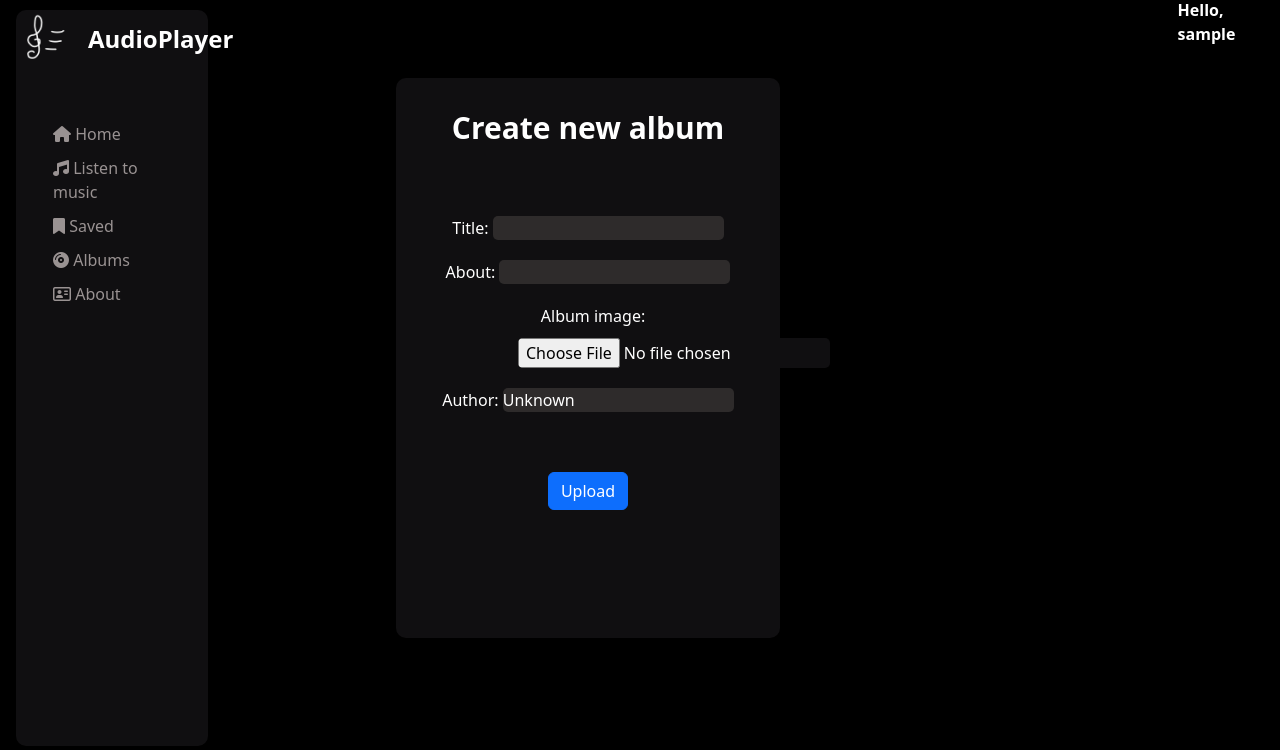
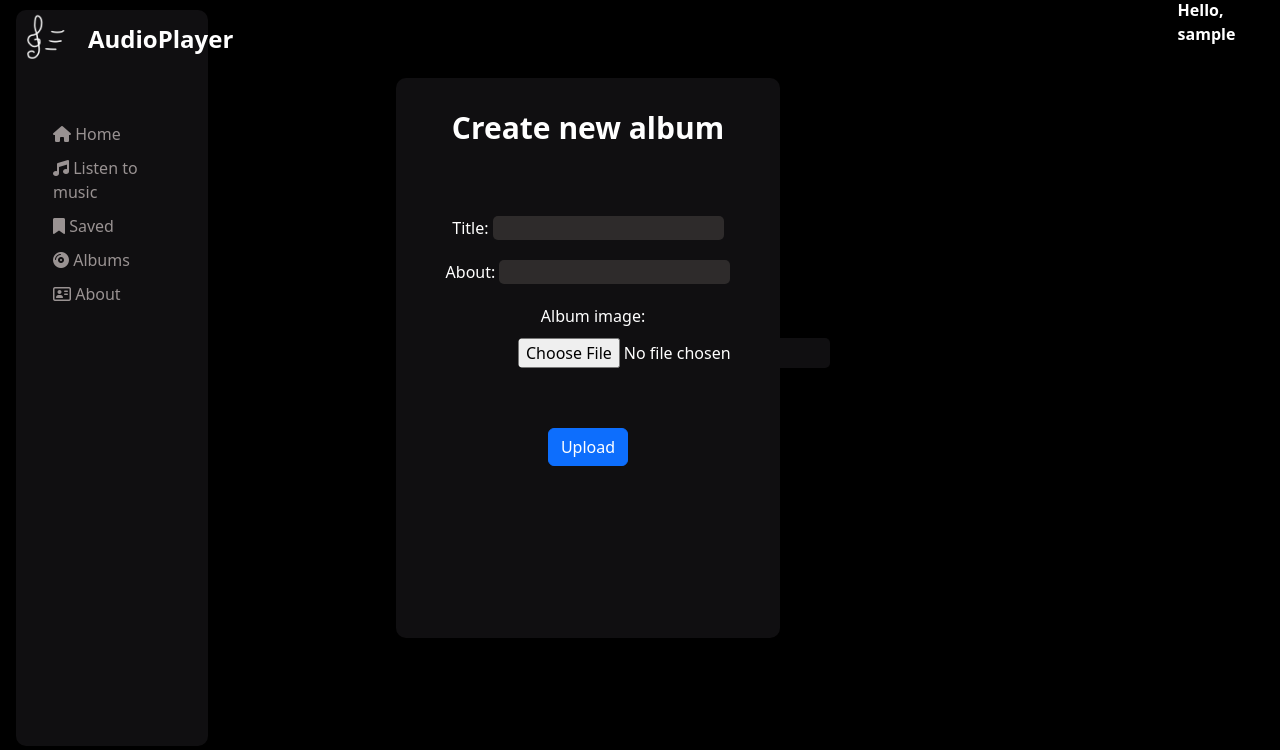
Before and after one commit to Moriarty-Zero/Audioplayer-Site, a Django app: page /album/album_form/ in a window 1280 px wide. Shown: the part 22-772 px from the top of the page. Run offline with Django 5.2, Linux system fonts and the light colour scheme; the visitor is signed in with stand-in values (Sample User, id 1).

Commit message:
Deleted Author from Album form and code optimization

```diff
--- a/albums/forms.py
+++ b/albums/forms.py
@@ -8,5 +8,4 @@ class AlbumForm(forms.ModelForm):
             'title',
             'about',
             'album_image',
-            'author'
         ]
--- a/albums/templates/albums/album_form.html
+++ b/albums/templates/albums/album_form.html
@@ -27,11 +27,6 @@
                     {{ form.album_image }}
                 </div>
 
-                <div>
-                    <label for="id_author">Author:</label>
-                    {{ form.author }}
-                </div>
-
                 <button type="submit" class="btn btn-primary">Upload</button>
 
 
--- a/albums/templates/albums/album_page.html
+++ b/albums/templates/albums/album_page.html
@@ -67,7 +67,6 @@
     {% endif %}
 
     <h2>Name: <br>{{ album.title }}</h2>
-    <h2>Author: <br>{{ album.author }}</h2>
     <h2>Posted by: {{ album.posted_by }}</h2>
     <p>Details: <br>{{ album.about }}</p>
 
--- a/playground/models.py
+++ b/playground/models.py
@@ -30,7 +30,7 @@ class Song(models.Model):
 
     # Song metadata
     tags = models.CharField(max_length=100, choices=Tags.choices, default=Tags.NONE)  # Genre/tag
-    author = models.CharField(max_length=70, default='Unknown')  # Song author
+    author = models.CharField(max_length=15, default='Unknown')  # Song author
     posted_by = models.ForeignKey(User, on_delete=models.CASCADE, related_name='uploaded_songs')  # Uploader
 
     def __str__(self):
--- a/saved/urls.py
+++ b/saved/urls.py
@@ -4,7 +4,7 @@ from django.urls import path
 from . import views
 
 urlpatterns = [
-    #C
+    #Saved songs catalog
     path('saved_songs/', views.saved_songs_catalog, name='saved_songs'),
 
     #Save song
```
